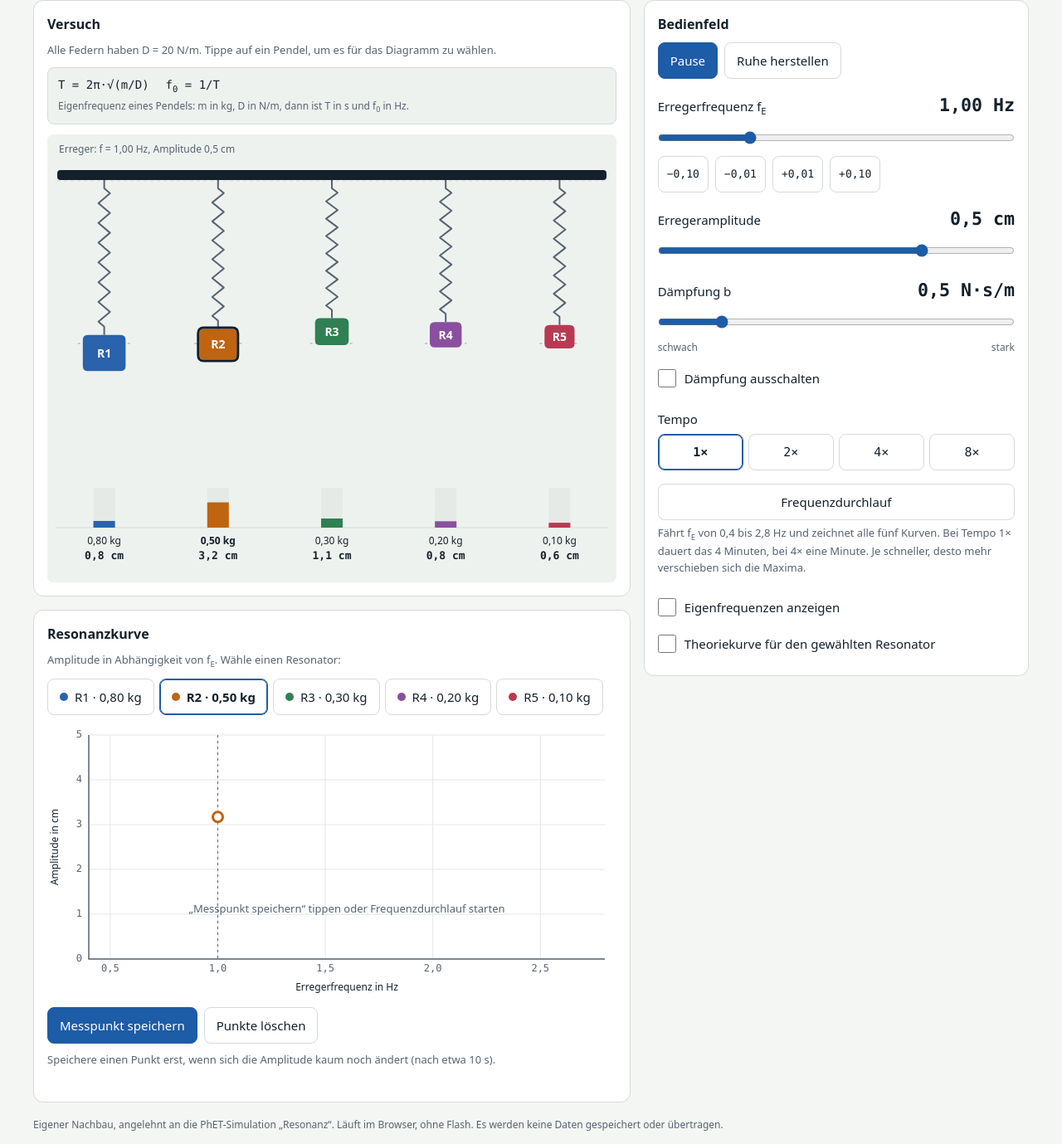
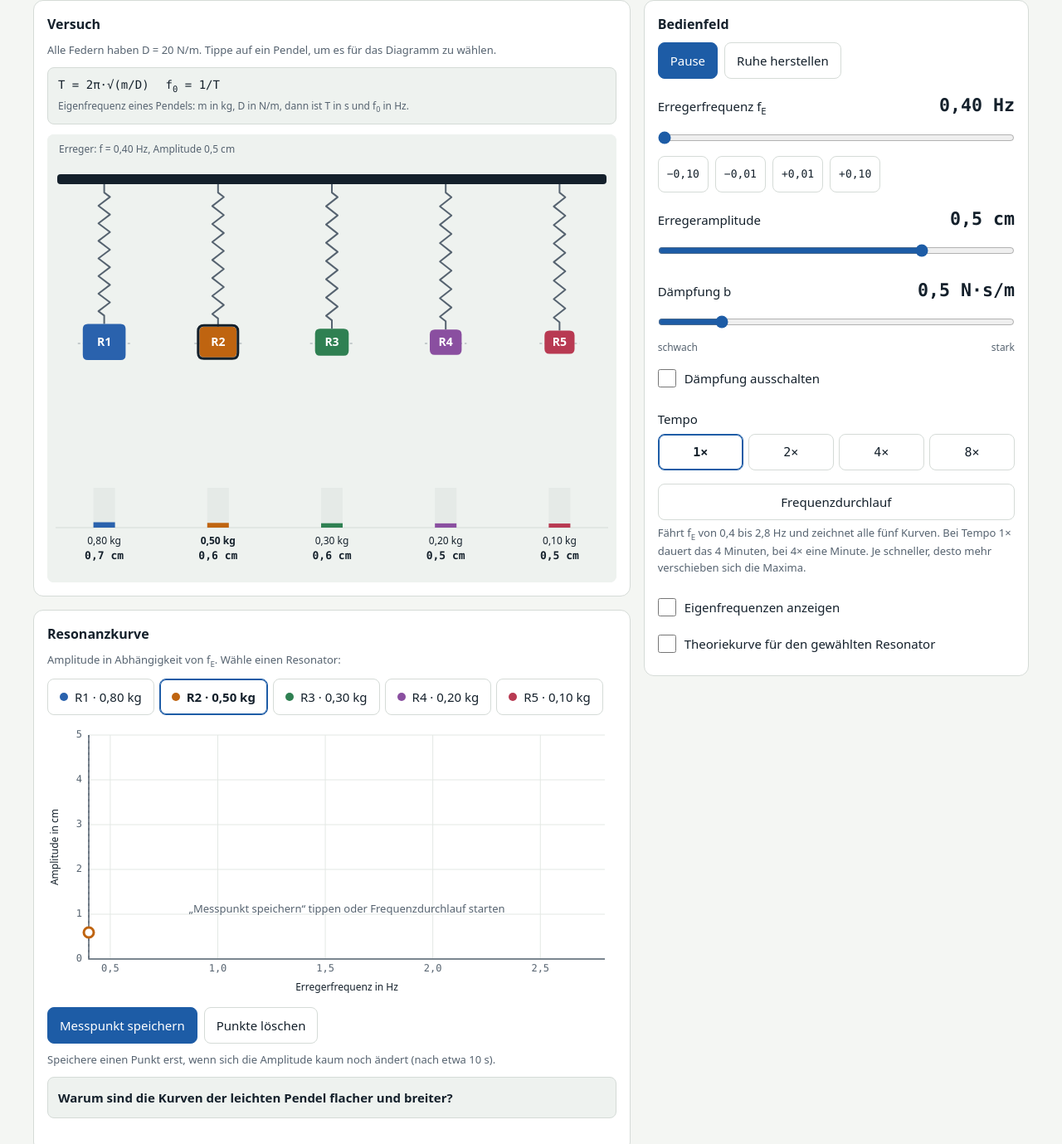
Before and after one commit to PhySims/PhySims, a plain HTML site: page resonanz/index.html in a window 1280 px wide. Shown: the part 189-1568 px from the top of the page at 83% size. Drawn offline with Linux system fonts and the light colour scheme.

Commit message:
Adjust initial frequency and add tooltip for resonance
Updated initial frequency and added a tooltip explaining the behavior of lighter pendulums in resonance curves.

```diff
--- a/resonanz/index.html
+++ b/resonanz/index.html
@@ -79,6 +79,9 @@ input[type=range]{width:100%;height:32px;margin:0;accent-color:var(--accent)}
 .note{margin:10px 0 0;color:var(--muted);font-size:13px}
 .msg{margin:6px 0 0;min-height:1.4em;font-size:13px;color:var(--accent);font-weight:500}
 .formula{margin:0 0 12px;padding:10px 12px;border:1px solid var(--line);border-radius:8px;background:var(--stage);font-family:var(--font-mono);font-size:14px;font-weight:500;display:flex;flex-wrap:wrap;gap:4px 20px}
+details.tip{border:1px solid var(--line);border-radius:8px;padding:4px 12px;margin-top:10px;background:var(--stage)}
+details.tip summary{cursor:pointer;font-weight:600;min-height:40px;display:flex;align-items:center}
+details.tip p{margin:4px 0 8px;font-size:14px}
 .formula small{display:block;width:100%;font-family:var(--font-body);font-size:12px;font-weight:400;color:var(--muted)}
 input:disabled{opacity:.45}
 sub{font-size:.75em}
@@ -112,8 +115,8 @@ footer{margin-top:18px;color:var(--muted);font-size:12px}
     </div>
 
     <div class="field">
-      <div class="fieldhead"><label for="freq">Erregerfrequenz f<sub>E</sub></label><output id="freqOut" class="val" for="freq">1,00 Hz</output></div>
-      <input id="freq" type="range" min="0.4" max="2.8" step="0.01" value="1">
+      <div class="fieldhead"><label for="freq">Erregerfrequenz f<sub>E</sub></label><output id="freqOut" class="val" for="freq">0,40 Hz</output></div>
+      <input id="freq" type="range" min="0.4" max="2.8" step="0.01" value="0.4">
       <div class="row">
         <button class="btn small" type="button" data-step="-0.1">−0,10</button>
         <button class="btn small" type="button" data-step="-0.01">−0,01</button>
@@ -171,6 +174,9 @@ footer{margin-top:18px;color:var(--muted);font-size:12px}
       <button class="btn" id="btnClear" type="button">Punkte löschen</button>
     </div>
     <p class="note">Speichere einen Punkt erst, wenn sich die Amplitude kaum noch ändert (nach etwa 10 s).</p>
+    <details class="tip"><summary>Warum sind die Kurven der leichten Pendel flacher und breiter?</summary>
+      <p>Alle Pendel werden gleich stark gebremst, aber die leichten Pendel schwingen schneller. Dadurch verlieren sie mehr Energie durch Reibung, und der Motor kann sie nicht so stark aufschaukeln. Deshalb ist ihr Maximum niedriger. Weil sie so stark gebremst werden, sind sie außerdem weniger wählerisch: Sie schwingen auch dann noch merklich mit, wenn f<sub>E</sub> nicht genau passt. Deshalb ist ihre Kurve breiter.</p>
+    </details>
     <p class="msg" id="msg" role="status"></p>
   </section>
 
@@ -183,7 +189,7 @@ footer{margin-top:18px;color:var(--muted);font-size:12px}
 /*PHYSICS-START*/
 var D=20, MASSES=[0.8,0.5,0.3,0.2,0.1], N=5;
 var F_MIN=0.4, F_MAX=2.8, SWEEP_RATE=0.01, SWEEP_STEP=0.05;
-var S={running:true,f:1.0,A:0.5,b:0.5,speed:1,sel:1,sweeping:false,phase:0,t:0,nextRec:0};
+var S={running:true,f:0.4,A:0.5,b:0.5,speed:1,sel:1,sweeping:false,phase:0,t:0,nextRec:0};
 var U=[0,0,0,0,0], V=[0,0,0,0,0];
 var w0sq=[], gam=[], f0=[], peaks=[], ymax=5;
 var pts=[[],[],[],[],[]];
@@ -509,7 +515,7 @@ function frame(now){
 }
 
 readColors(); setParams(); resize();
-advance(12);                  /* Anlaufphase, damit R2 beim Öffnen schon schwingt */
+advance(12);                  /* Anlaufphase, damit die Pendel beim Öffnen schon eingeschwungen sind */
 syncUI();
 if(window.ResizeObserver){ var ro=new ResizeObserver(resize); ro.observe(stageCv); ro.observe(chartCv); }
 window.addEventListener('resize',resize);
```
